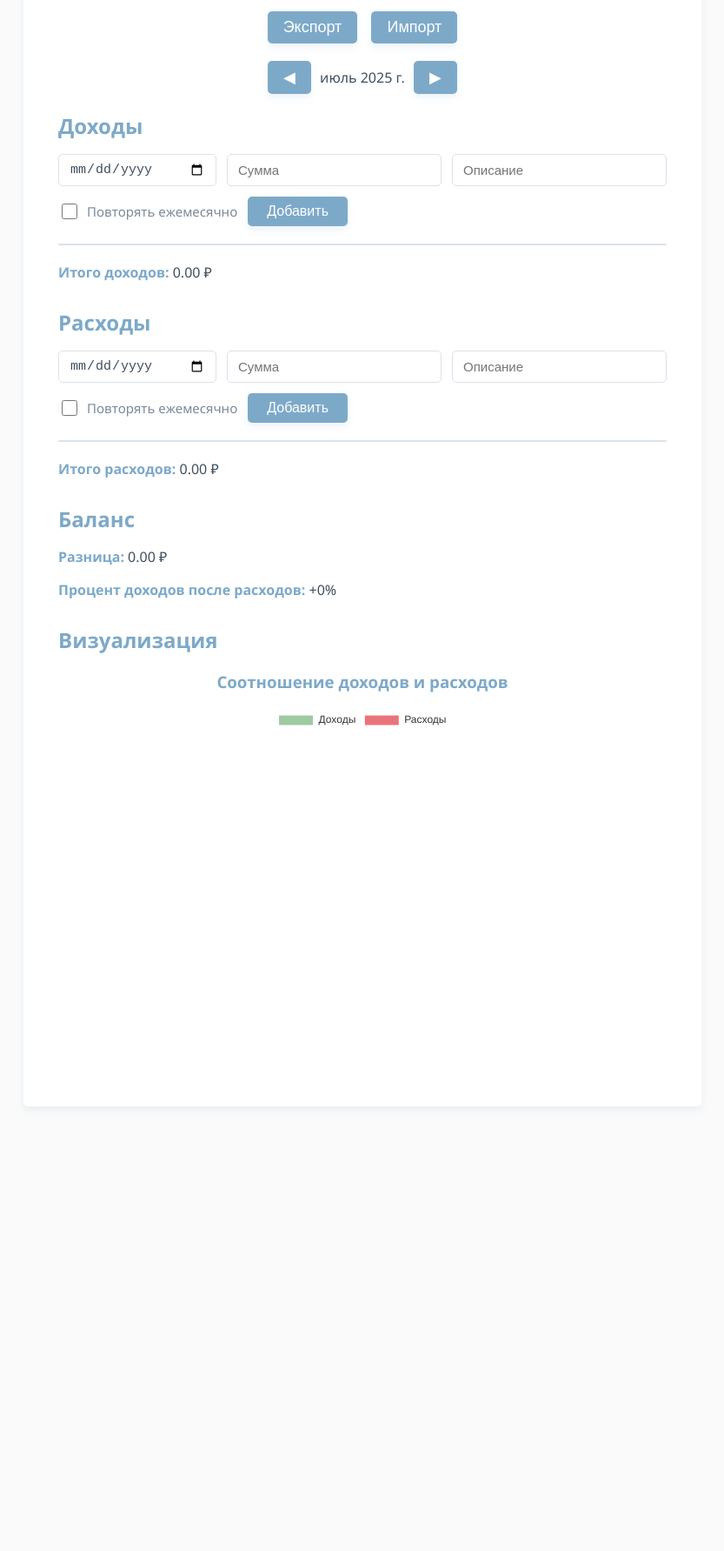
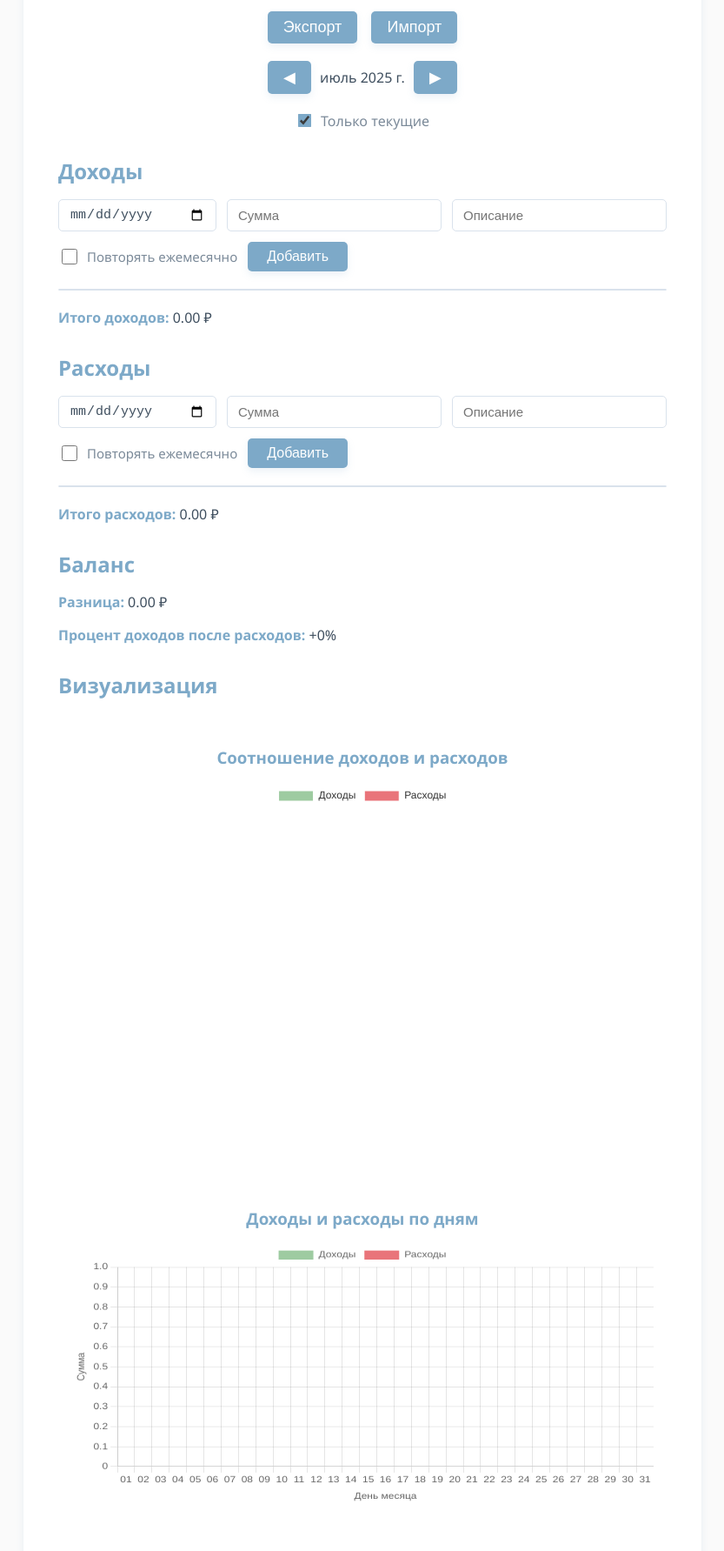
Before and after one commit to tbpmprog/finance_tracker, a plain HTML site: page index.html in a window 1280 px wide. Shown: the part 117-1900 px from the top of the page at 87% size, without its empty margins (223-1056 px from the left). Before the commit the page ends 1409 px from the top, so only its background shows below. Drawn offline with nearby package versions, Linux system fonts and the light colour scheme.

Commit message:
update
add new chart, add settings for show full and cut info

```diff
--- a/app.js
+++ b/app.js
@@ -19,10 +19,15 @@ const incomeRecurringCheckbox = document.getElementById('incomeRecurring');
 const incomeRepeatUntilInput = document.getElementById('incomeRepeatUntil');
 const expenseRecurringCheckbox = document.getElementById('expenseRecurring');
 const expenseRepeatUntilInput = document.getElementById('expenseRepeatUntil');
+const viewModeCheckbox = document.getElementById('viewModeCheckbox');
 
 let currentDate = new Date();
 let currentMonth = currentDate.getMonth();
 let currentYear = currentDate.getFullYear();
+
+const storedUseOnlyUpToTodayValue = localStorage.getItem('useOnlyUpToToday');
+let useOnlyUpToToday = storedUseOnlyUpToTodayValue === null ? 1 : storedUseOnlyUpToTodayValue === 'true' ? 1 : 0;
+viewModeCheckbox.checked = useOnlyUpToToday ? true : false;
 
 function formatMonthYear(month, year) {
   return new Date(year, month).toLocaleString('ru-RU', { month: 'long', year: 'numeric' });
@@ -159,6 +164,73 @@ function renderSummaryChart(incomes, expenses) {
   });
 }
 
+let dailyChart;
+
+function renderDailyChart(incomes, expenses) {
+  const maxDay = new Date(currentYear, currentMonth + 1, 0).getDate();
+
+  const labels = Array.from({ length: maxDay }, (_, i) => String(i + 1).padStart(2, '0'));
+
+  const dailyIncome = Array(maxDay).fill(0);
+  const dailyExpense = Array(maxDay).fill(0);
+
+  incomes.forEach(income => {
+    const incomeDate = new Date(income.date);
+    const day = incomeDate.getDate();
+
+    dailyIncome[day - 1] += income.amount;
+  })
+
+  expenses.forEach(expense => {
+    const expenseDate = new Date(expense.date);
+    const day = expenseDate.getDate();
+
+    dailyExpense[day - 1] += expense.amount;
+  })
+
+  const ctx = document.getElementById('dailyChart').getContext('2d');
+
+  if (dailyChart) {
+    dailyChart.destroy();
+  }
+
+  dailyChart = new Chart(ctx, {
+    type: 'bar',
+    data: {
+      labels,
+      datasets: [
+        {
+          label: 'Доходы',
+          data: dailyIncome,
+          backgroundColor: '#9ecba1'
+        },
+        {
+          label: 'Расходы',
+          data: dailyExpense,
+          backgroundColor: '#e9747a'
+        }
+      ]
+    },
+    options: {
+      responsive: true,
+      maintainAspectRatio: false,
+      plugins: {
+        legend: { position: 'top' },
+        title: { display: false }
+      },
+      scales: {
+        x: {
+          title: { display: true, text: 'День месяца' }
+        },
+        y: {
+          title: { display: true, text: 'Сумма' },
+          beginAtZero: true
+        }
+      }
+    }
+  });
+}
+
 function render() {
   currentMonthEl.textContent = formatMonthYear(currentMonth, currentYear);
   const ym = `${currentYear}-${String(currentMonth + 1).padStart(2, '0')}`;
@@ -234,8 +306,8 @@ function render() {
     return d <= today;
   });
 
-  const incomeSum = filteredIncomes.reduce((sum, i) => sum + i.amount, 0);
-  const expenseSum = filteredExpenses.reduce((sum, i) => sum + i.amount, 0);
+  const incomeSum = useOnlyUpToToday ? filteredIncomes.reduce((sum, i) => sum + i.amount, 0) : incomesToShow.reduce((sum, i) => sum + i.amount, 0);
+  const expenseSum = useOnlyUpToToday ? filteredExpenses.reduce((sum, i) => sum + i.amount, 0) : expensesToShow.reduce((sum, i) => sum + i.amount, 0);
   const balance = incomeSum - expenseSum;
   const percent = incomeSum > 0 ? ((balance / incomeSum) * 100).toFixed(2) : 0;
 
@@ -246,7 +318,14 @@ function render() {
   balancePercentEl.textContent = (balance >= 0 ? '+' : '') + percent + '%';
   balancePercentEl.className = balance < 0 ? 'negative-balance' : '';
 
-  renderSummaryChart(filteredIncomes, filteredExpenses);
+  if (useOnlyUpToToday) {
+    renderSummaryChart(filteredIncomes, filteredExpenses);
+    renderDailyChart(filteredIncomes, filteredExpenses);
+  } else {
+    renderSummaryChart(incomesToShow, expensesToShow);
+    renderDailyChart(incomesToShow, expensesToShow);
+  }
+
 }
 
 prevMonthBtn.onclick = () => {
@@ -386,6 +465,12 @@ importInput.addEventListener('change', (event) => {
   reader.readAsText(file);
 });
 
+document.getElementById('viewModeCheckbox').addEventListener('change', (e) => {
+  useOnlyUpToToday = e.target.checked;
+  localStorage.setItem('useOnlyUpToToday', useOnlyUpToToday);
+  render();
+});
+
 data.incomes = loadData('incomes');
 data.expenses = loadData('expenses');
 render();
--- a/index.html
+++ b/index.html
@@ -23,6 +23,15 @@
       <span id="currentMonth"></span>
       <button id="nextMonth">▶</button>
     </div>
+
+    <section>
+      <div class="view-mode-toggle" style="text-align: center; margin-bottom: 20px;">
+        <label>
+          <input type="checkbox" id="viewModeCheckbox" />
+          Только текущие
+        </label>
+      </div>
+    </section>
 
     <section>
       <h2>Доходы</h2>
@@ -60,10 +69,15 @@
 
     <section>
       <h2>Визуализация</h2>
-      <!-- <div class="chart-container"> -->
+      <div class="chart-container">
         <h3>Соотношение доходов и расходов</h3>
         <canvas id="summaryChart" width="400" height="400"></canvas>
-      <!-- </div> -->
+      </div>
+
+      <div class="chart-container">
+        <h3>Доходы и расходы по дням</h3>
+        <canvas id="dailyChart" height="120"></canvas>
+      </div>
     </section>
   </div>
 
--- a/style.css
+++ b/style.css
@@ -197,6 +197,17 @@ p strong {
   color: var(--color-primary);
 }
 
+.view-mode-toggle {
+  font-size: 16px;
+  color: var(--color-text-secondary);
+}
+
+.view-mode-toggle input[type="checkbox"] {
+  transform: scale(1.2);
+  margin-right: 8px;
+  accent-color: var(--color-primary);
+}
+
 .chart-container {
   margin-top: 20px;
   /*background: var(--bg-color, #f9f9f9);*/
@@ -208,6 +219,11 @@ canvas {
   max-width: 100%;
   margin: 10px auto 20px;
   display: block;
+}
+
+#dailyChart {
+  min-width: 50%;
+  height: 300px !important;
 }
 
 /* Адаптивность */
```
